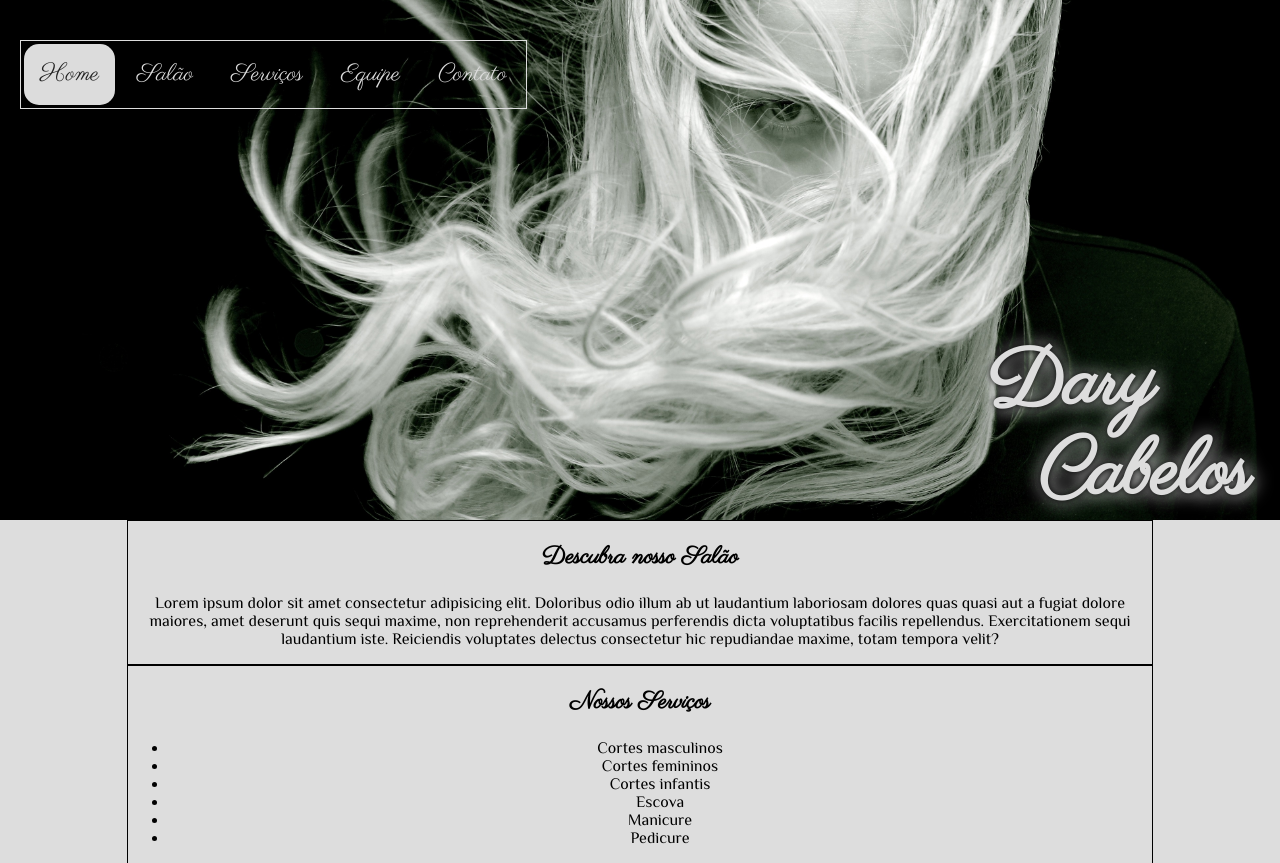
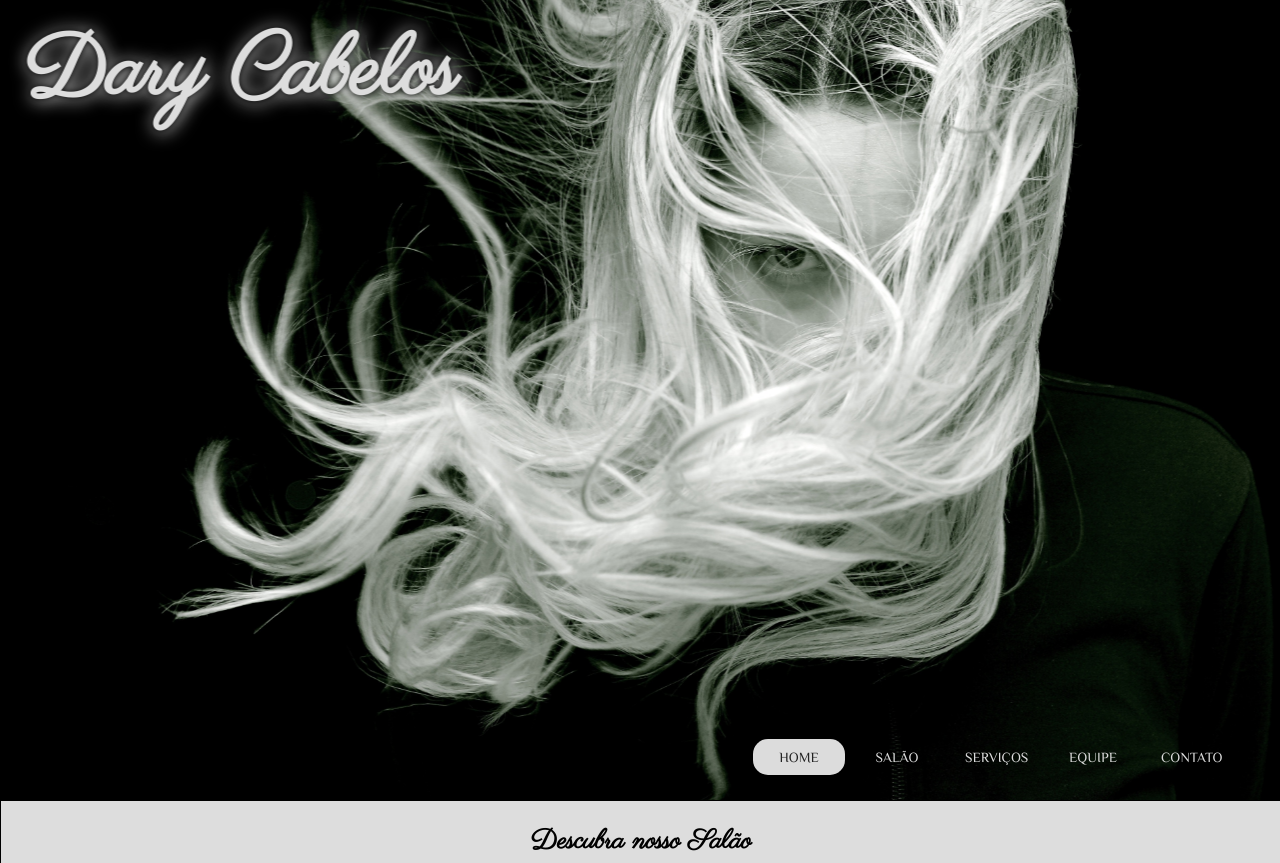
Before and after one commit to jolaff/dary-cabelos, a plain HTML site: page index.html in a window 1280 px wide. Shown: the top 863 px of the page. Drawn offline with Linux system fonts and the light colour scheme.

Commit message:
header + navbar done.

```diff
--- a/css/main.css
+++ b/css/main.css
@@ -5,51 +5,66 @@
   --title-font-family: 'Parisienne', cursive;
 }
 
+html,
+body {
+  height: 100%;
+}
+
 body {
   background: #ddd;
   margin: 0;
   font-family: var(--main-font-family);
-  font-size: 16px;
+  font-size: 18px;
+  overflow-x: hidden;
+}
+
+main {
+  padding: 0;
+  text-align: center;
+  max-height: 100%;
+  perspective: 2px;
+  perspective-origin: center top;
+  transform-style: preserve-3d;
 }
 
 header {
-  background-image: url('/images/black-and-white-color-curve.jpg');
-  background-position: center;
-  background-repeat: no-repeat;
+  height: 100vh;
+  background: url('/images/black-and-white-color-curve.jpg');
   background-size: cover;
-  min-height: 500px;
+  background-position: center center;
   position: relative;
-  padding: 10px;
+  vertical-align: top;
+  transform-origin: center top;
+  transform: translateZ(-1.9px) scale(2);
 }
 
 .logo {
+  padding: 0;
+  margin: 0;
   color: #dddddd;
-  font-size: 78px;
+  font-size: 82px;
   text-shadow: 0px 0px 6px #000000, 1px 1px 18px #eeeeee;
+  position: absolute;
+  top: 2vh;
+  left: 5vh;
 }
 
-.logo.dary {
+.nav-container {
+  height: 150%;
   position: absolute;
-  top: 280px;
-  right: 125px;
-}
-
-.logo.cabelos {
-  position: absolute;
-  top: 370px;
-  right: 30px;
+  top: 92vh;
+  right: 5vh;
 }
 
 nav {
-  position: absolute;
-  top: 40px;
-  left: 20px;
-  border: 1px solid #dddddd;
+  font-family: var(--main-font-family);
+  font-size: 14px;
+  width: 504.5px;
+  position: sticky;
+  top: 0vh;
   overflow: hidden;
-  font-family: var(--title-font-family);
-  font-size: 24px;
-  width: 504.5px;
-  transition: background-color 1s;
+  z-index: 1;
+  transition: all 1s;
 }
 
 nav ul {
@@ -65,10 +80,11 @@ nav li a {
   text-align: center;
   border-radius: 15px;
   margin: 3px;
-  padding: 14px 16px;
+  padding: 10px 16px;
   text-decoration: none;
   float: right;
   transition: all 500ms;
+  width: 60px;
 }
 
 nav li a:hover {
@@ -82,33 +98,34 @@ nav li a.active {
   color: #222222;
 }
 
-main {
-  padding: 0;
-  text-align: center;
-}
-
 section {
   border: 1px solid black;
-  width: 80%;
+  width: 100%;
   margin: 0 auto;
+  background-color: #ddd;
+  transform: translateZ(0);
 }
 
 h1 {
   font-family: 'Parisienne', cursive;
 }
 
-/* Sticky effect */
-.sticky {
+/*.sticky {
   position: fixed;
-  top: 0;
+  top: 0px;
+  right: 2.5vh;
+  z-index: 99;
+  transform: translateZ(1);
 }
 
 .sticky + main {
   padding-top: 60px;
-}
+}*/
 
 .black-bg {
   background-color: #222222;
+  padding-top: 10px;
+  height: 60px;
 }
 
 footer {
--- a/index.html
+++ b/index.html
@@ -1,48 +1,45 @@
 <!DOCTYPE html>
 <html lang="en">
-
   <head>
-  <meta charset="UTF-8">
-  <meta name="viewport" content="width=device-width, initial-scale=1.0">
-  <meta http-equiv="X-UA-Compatible" content="ie=edge">
+    <meta charset="UTF-8" />
+    <meta name="viewport" content="width=device-width, initial-scale=1.0" />
+    <meta http-equiv="X-UA-Compatible" content="ie=edge" />
     <title>Dary Cabelos</title>
-  <link rel="stylesheet" href="/css/main.css">
+    <link rel="stylesheet" href="/css/main.css" />
   </head>
 
   <body>
+    <!-- Begin Main Content -->
+    <main>
+      <!-- Begin Header with Images -->
+      <header><h1 class="logo dary">Dary Cabelos</h1></header>
+      <!-- End of Header -->
 
-  <!-- Begin Header with Images -->
-  <header>
-    <h1 class="logo dary">Dary</h1>
-    <h1 class="logo cabelos">Cabelos</h1>
       <!-- Begin Navigation -->
       <div class="nav-container">
-      <nav>
+        <nav id="navbar">
           <ul>
-          <li><a href="">Contato</a></li>
-          <li><a href="">Equipe</a></li>
-          <li><a href="">Serviços</a></li>
-          <li><a href="">Salão</a></li>
-          <li><a href="" class="active">Home</a></li>
+            <li><a href="">CONTATO</a></li>
+            <li><a href="">EQUIPE</a></li>
+            <li><a href="">SERVIÇOS</a></li>
+            <li><a href="">SALÃO</a></li>
+            <li><a href="" class="active">HOME</a></li>
           </ul>
         </nav>
       </div>
       <!-- End of Navigation -->
 
-  </header>
-  <!-- End of Header-->
-
-
-  <!-- Begin Main Content -->
-  <main>
-
       <!-- Begin Saloon and About Section -->
       <section class="saloon">
         <h1>Descubra nosso Salão</h1>
-      <p>Lorem ipsum dolor sit amet consectetur adipisicing elit. Doloribus odio illum ab ut laudantium laboriosam
-        dolores quas quasi aut a fugiat dolore maiores, amet deserunt quis sequi maxime, non reprehenderit accusamus
-        perferendis dicta voluptatibus facilis repellendus. Exercitationem sequi laudantium iste. Reiciendis voluptates
-        delectus consectetur hic repudiandae maxime, totam tempora velit?</p>
+        <p>
+          Lorem ipsum dolor sit amet consectetur adipisicing elit. Doloribus
+          odio illum ab ut laudantium laboriosam dolores quas quasi aut a fugiat
+          dolore maiores, amet deserunt quis sequi maxime, non reprehenderit
+          accusamus perferendis dicta voluptatibus facilis repellendus.
+          Exercitationem sequi laudantium iste. Reiciendis voluptates delectus
+          consectetur hic repudiandae maxime, totam tempora velit?
+        </p>
       </section>
 
       <!-- Begin Services Section -->
@@ -79,20 +76,16 @@
         <p>(19) 9999-9999</p>
         <h3>Endereço:</h3>
         <p>Rua Abcdef, 123 - Jardim Bla bla</p>
-      <br>
+        <br />
         <p>Espaço reservado para colocar mini mapa do Google</p>
       </section>
 
+      <!-- Begin of Footer -->
+      <footer>Todos os direitos reservados</footer>
+      <!-- End of Footer -->
     </main>
     <!-- End of Main Content -->
 
-  <!-- Begin of Footer -->
-  <footer>
-    Todos os direitos reservados
-  </footer>
-  <!-- End of Footer -->
-
-  <script src="js/main.js"></script>
+    <script type="text/javascript" src="/js/main.js"></script>
   </body>
-
 </html>
--- a/js/main.js
+++ b/js/main.js
@@ -1,20 +1,17 @@
-// Function to implement sticky effect on scroll down
+// Function to change background color of navbar on scroll down
 window.onscroll = () => {
   scrollDown();
 };
 
-const nav = document.getElementsByTagName('nav');
-let sticky = nav[0].offsetTop;
+const navContainer = document.getElementsByClassName('nav-container');
+const nav = document.getElementById('navbar');
+let sticky = navContainer[0].offsetTop + 60;
 
 const scrollDown = () => {
   if (window.pageYOffset >= sticky) {
-    nav[0].classList.add('sticky');
+    console.log(nav.offsetTop);
+    nav.classList.add('black-bg');
   } else {
-    nav[0].classList.remove('sticky');
-  }
-  if (window.pageYOffset > 480) {
-    nav[0].classList.add('black-bg');
-  } else {
-    nav[0].classList.remove('black-bg');
+    nav.classList.remove('black-bg');
   }
 };
```
Lines whose indentation alone changed are shown as unchanged.
